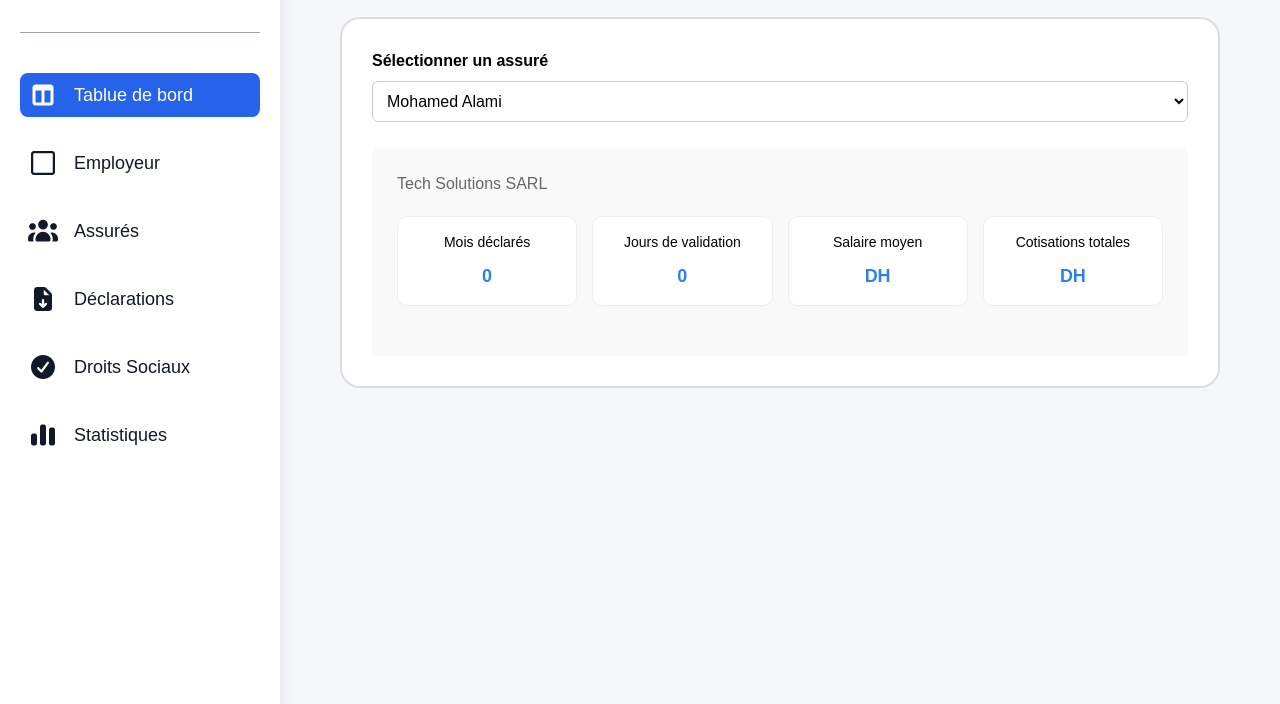
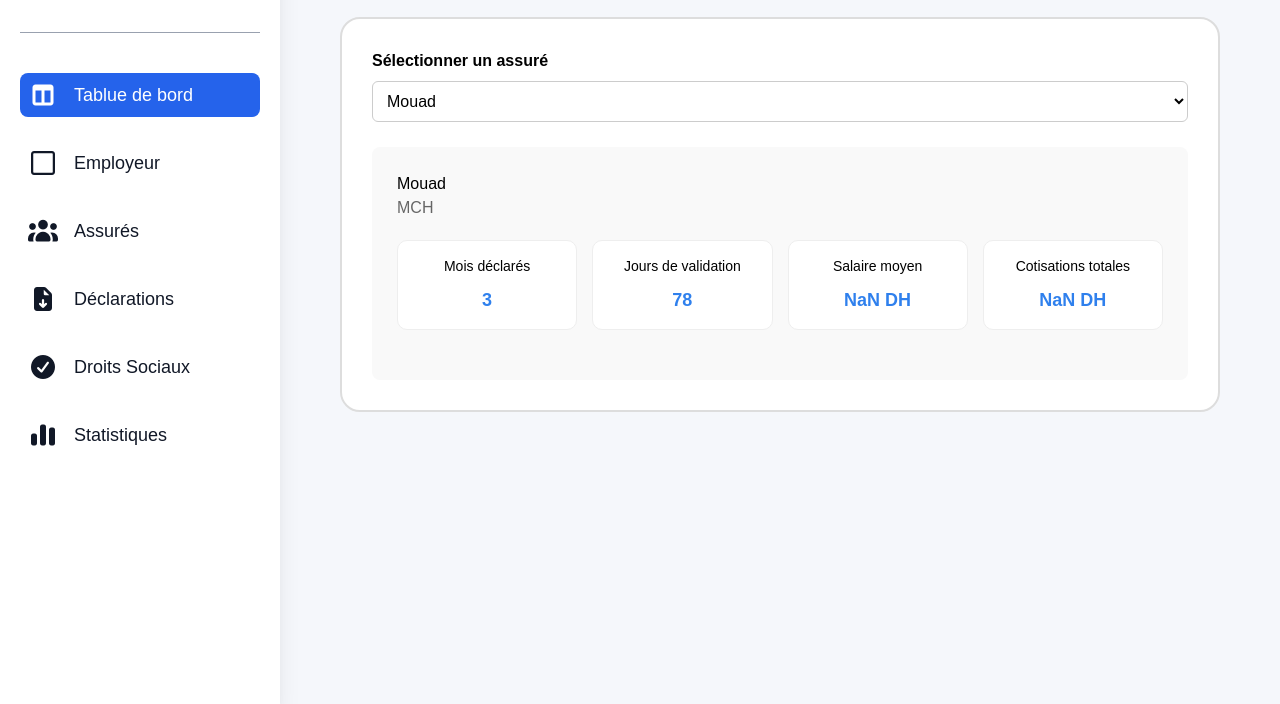
Before and after one commit to Mouad-MCH/e-Social-Systems, a website built with Vite: page droits.html in a window 1280 px wide. Shown: the part 96-800 px from the top of the page. Built offline with nearby package versions, Linux system fonts and the light colour scheme.

Commit message:
feat(droits): implementation page droits sociaux

```diff
--- a/droits.html
+++ b/droits.html
@@ -71,17 +71,12 @@
     <!-- Select assuré -->
     <label class="label">Sélectionner un assuré</label>
     <select class="select">
-      <option>Mohamed Alami</option>
-      <option>Fatima Zahra Bennani</option>
-      <option>Ahmed Tazi</option>
-      <option>Khadija Mansouri</option>
-      <option>Youssef Idrissi</option>
     </select>
 
     <!-- Assuré card -->
     <div class="assure-card">
       <h2></h2>
-      <p class="company">Tech Solutions SARL</p>
+      <p class="company"></p>
 
       <div class="stats">
         <div class="stat">
@@ -116,6 +111,6 @@
 
 
 </div>
-
+<script type="module" src="./src/ui/droits.ui.js"></script>
 </body>
 </html>
--- a/src/ui/droits.ui.js
+++ b/src/ui/droits.ui.js
@@ -0,0 +1,50 @@
+import { consulterDroits } from "../services/droits.service.js";
+import { assures } from "../data/assures.js";
+import { employeurs } from "../data/employeurs.js";
+
+document.addEventListener('DOMContentLoaded', () => {
+    const assureSelect = document.querySelector('.droits-box .select');
+    const assureName = document.querySelector('.assure-card h2');
+    const assureCompany = document.querySelector('.assure-card .company');
+    const moisDeclaresStat = document.querySelector('.assure-card .stats .stat:nth-child(1) strong.blue');
+    const joursValidationStat = document.querySelector('.assure-card .stats .stat:nth-child(2) strong.blue');
+    const salaireMoyenStat = document.querySelector('.assure-card .stats .stat:nth-child(3) strong.blue');
+    const cotisationsTotalesStat = document.querySelector('.assure-card .stats .stat:nth-child(4) strong.blue');
+
+    assures.forEach(assure => {
+        const option = document.createElement('option');
+        option.value = assure.id;
+        option.textContent = assure.name;
+        assureSelect.appendChild(option);
+    });
+
+    const displayDroits = (assureId) => {
+        const droits = consulterDroits(assureId);
+        if (droits.erreur) {
+            assureName.textContent = 'Assuré non trouvé';
+            assureCompany.textContent = '';
+            moisDeclaresStat.textContent = '0';
+            joursValidationStat.textContent = '0';
+            salaireMoyenStat.textContent = '0 DH';
+            cotisationsTotalesStat.textContent = '0 DH';
+            return;
+        }
+
+        const employeur = employeurs.find(emp => emp.id === droits.employeurId);
+        assureName.textContent = droits.nom;
+        assureCompany.textContent = employeur ? employeur.raisonSociale : 'N/A';
+        moisDeclaresStat.textContent = droits.moisDeclares;
+        joursValidationStat.textContent = droits.joursValidation;
+        salaireMoyenStat.textContent = `${droits.salaireMoyen.toFixed(2)} DH`;
+        cotisationsTotalesStat.textContent = `${droits.cotisationsTotales.toFixed(2)} DH`;
+    };
+
+    assureSelect.addEventListener('change', (event) => {
+        displayDroits(parseInt(event.target.value));
+    });
+
+    if (assures.length > 0) {
+        assureSelect.value = assures[0].id;
+        displayDroits(assures[0].id);
+    }
+});
```
